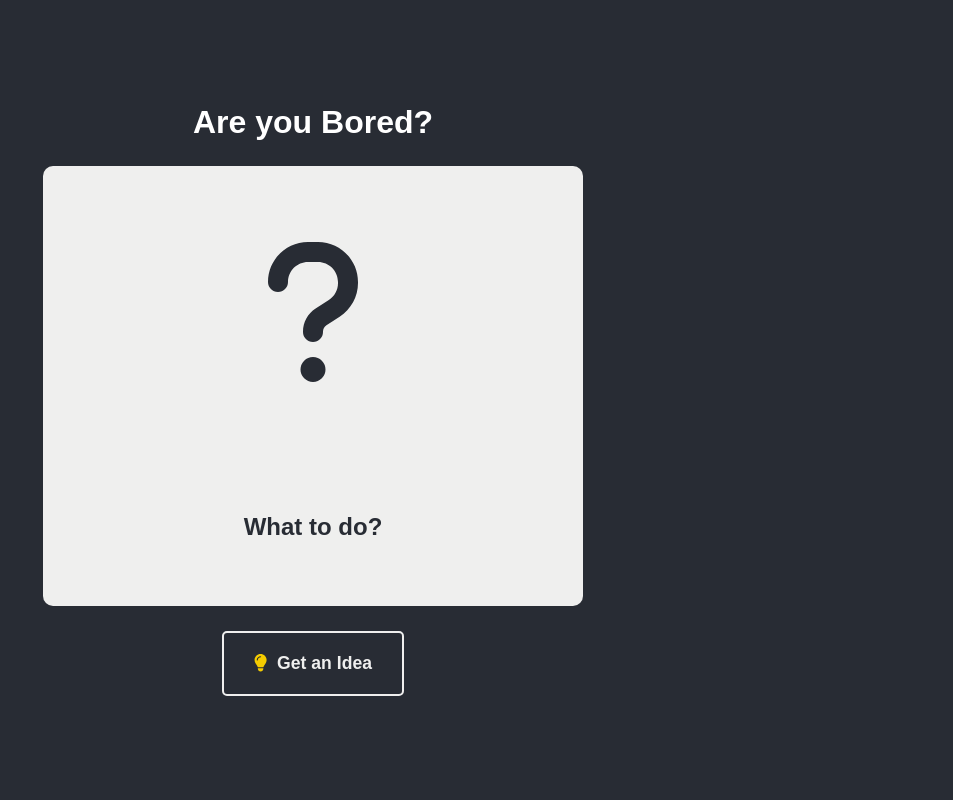
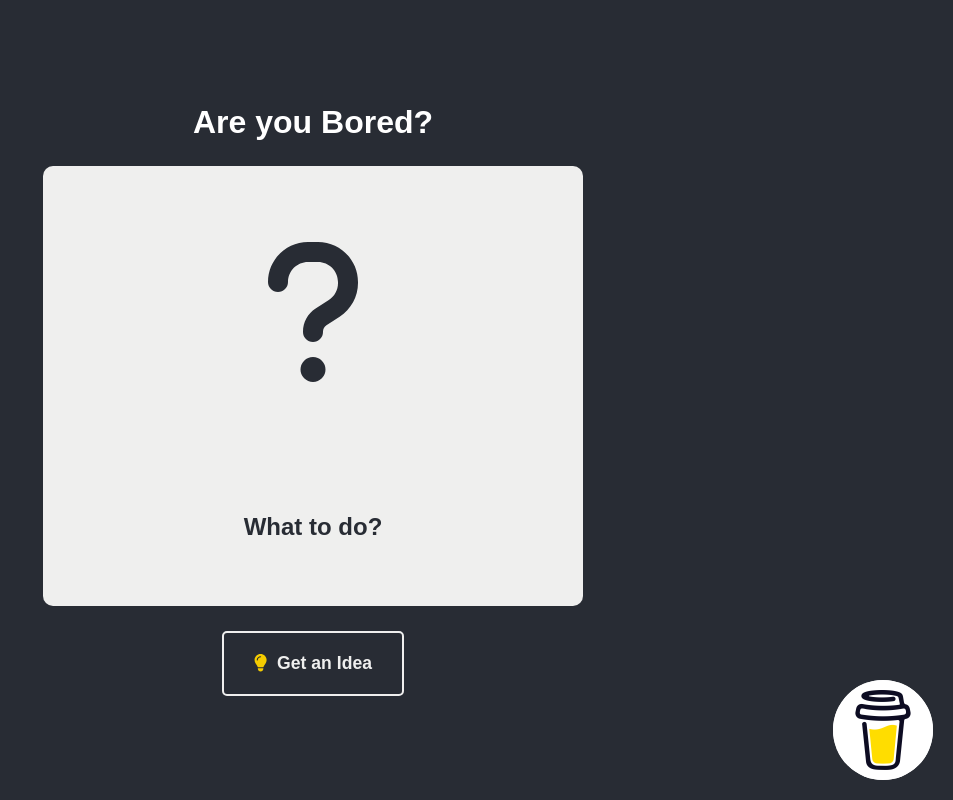
Before and after one commit to GazdagB/bored-app, a React (Create React App) app: page / in a window 1280 px wide. Shown: the whole page, without its empty margins (327-1280 px from the left). Built offline with nearby package versions, Linux system fonts and the light colour scheme.

Commit message:
Buy me a coffe, Beta

```diff
--- a/src/App.css
+++ b/src/App.css
@@ -11,3 +11,69 @@
   color: white;
 
 }
+
+a.buyme{
+  background: #fff;
+  height: 100px;
+  width: 100px;
+  position: fixed;
+  bottom: 0;
+  right: 0;
+  border-radius: 50px;
+  margin: 20px;
+  transition: 0.3s ease-in-out;
+  transition-duration: 0.3s;
+  display: flex;
+  align-items: center;
+  justify-content: center;
+  text-decoration: none;
+  color: #282c34;
+  font-weight: bold;
+  font-size: 20px;
+  z-index: 1;
+
+
+}
+
+a.buyme img{
+  width: 100px;
+  height: 100px;
+  top: 0;
+  right: 0;
+  border: 0;
+  border-radius: 50px;
+  transition: 0.3s ease-in-out;
+  transition-duration: 0.3s;
+
+
+
+
+}
+
+.link-hovered img{
+  width: 350px;
+  margin: 10px 0 0 0;
+  border-radius: 50px;
+  align-items: center;
+  justify-content: center;
+  transition: left ease-in-out ;
+  transition-duration: 0.3s;
+  transition-delay: 0.5s;
+  transition-property: left;
+
+
+}
+
+.link-hovered{
+  position: fixed;
+  bottom: 0;
+  right: 0;
+  margin: 20px;
+  height: 100px;
+  background: #fff;
+  border-radius: 50px;
+  width: 350px;
+  transition: 0.3s ease-in-out;
+  transition-duration: 0.3s;
+  transition-delay: 0.1s;
+}
--- a/src/App.js
+++ b/src/App.js
@@ -1,12 +1,42 @@
 import './App.css';
 import React from 'react';
 import Activity from './components/Activity';
+import BMC from './images/bmc-logo.png';
+import BMC2 from './images/bmc-full logo.png';
+import { useState } from 'react';
 
 function App() {
+  const [isHovered, setIsHovered] = useState(false);
+
+  const handleMouseEnter = () => {
+    setIsHovered(true);
+  };
+
+  const handleMouseLeave = () => {
+    setIsHovered(false);
+  }
+
+  const getImgLink = () => {
+    if(isHovered){
+      return BMC2;
+    }
+    return BMC;
+  }
+
   return (
     <div className="App">
 
       <Activity />
+      <a
+      className={isHovered ? 'link-hovered ' : 'buyme'}
+      target="_blank"
+      href="https://www.buymeacoffee.com/thecodedesigner"
+      onMouseEnter={handleMouseEnter}
+      onMouseLeave={handleMouseLeave}
+      >
+
+      <img src={getImgLink()} alt="" />
+      </a>
 
     </div>
   );
```
Also changed, not shown: src/images/bmc-full logo.png (added), src/images/bmc-logo.png (added).
